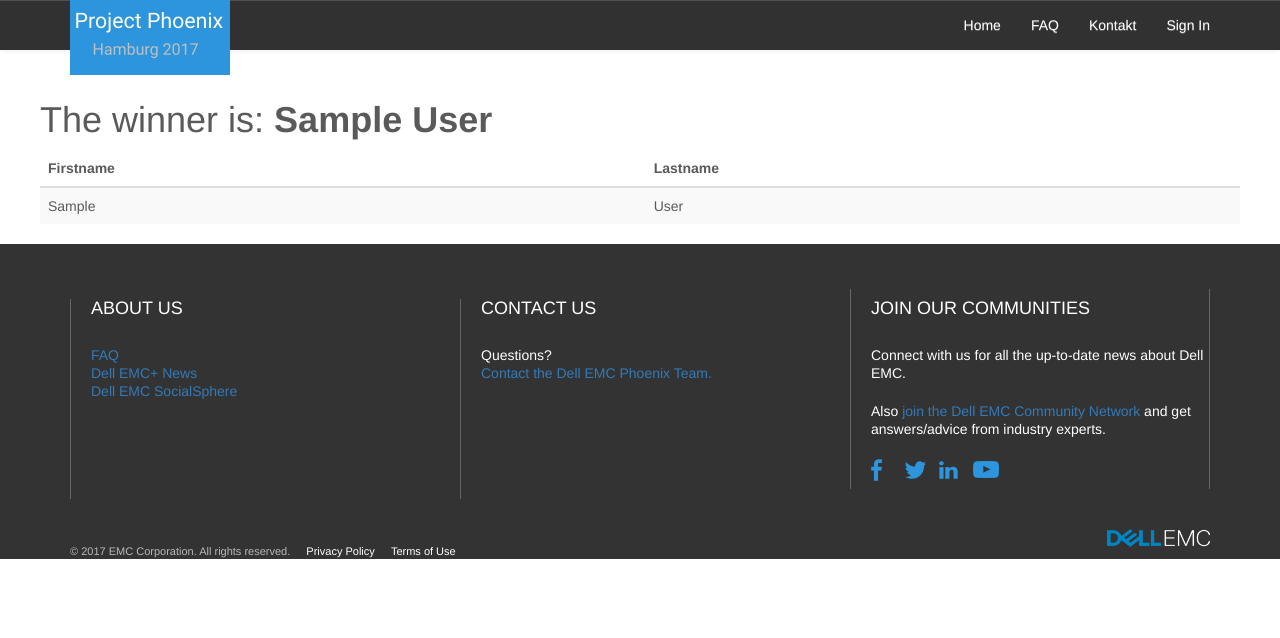
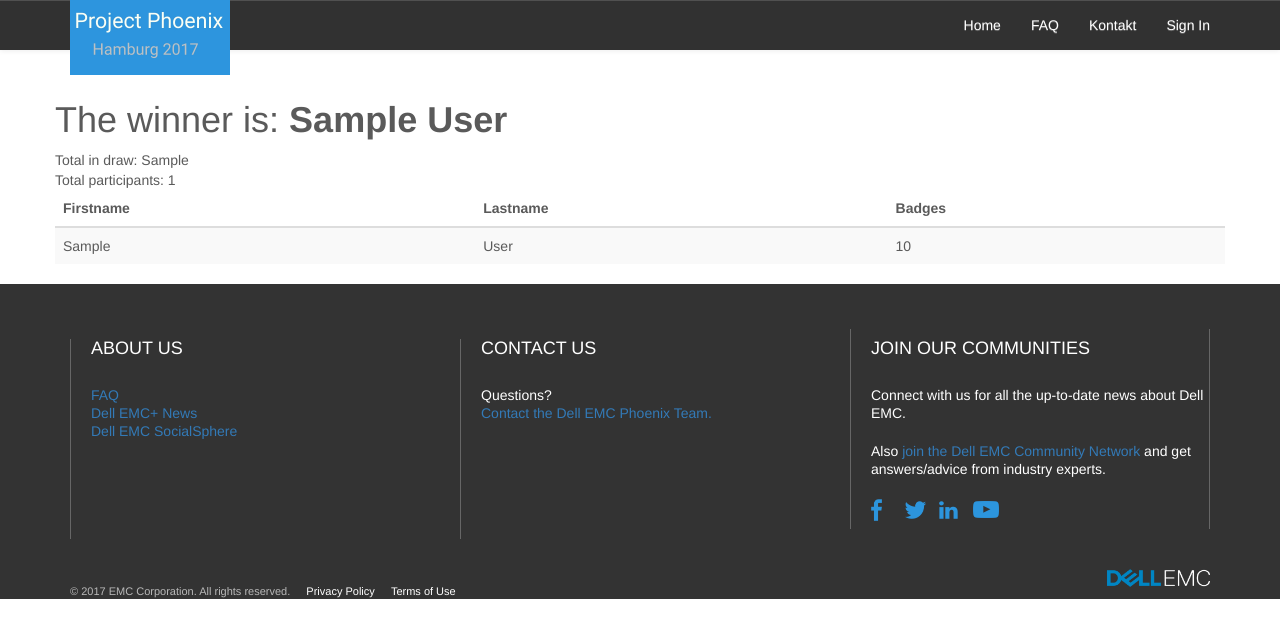
Before and after one commit to vchrisb/emc_phoenix3, a Django app: template templates/boothcrawl/crawlscorelist.html in a window 1280 px wide. Shown: the top 638 px of the page. Run offline with Django 3.2, Linux system fonts and the light colour scheme; the template is opened without the code that fills it: most values are stand-ins (such as "Sample title", 1, 10 or a date in 2020); parts of the project's set-up code (start-up, migrations or seed data) failed here and were passed over; some libraries are stand-ins or nearby versions.

Commit message:
scorelist update

```diff
--- a/templates/boothcrawl/crawlscorelist.html
+++ b/templates/boothcrawl/crawlscorelist.html
@@ -5,15 +5,17 @@
 {% block content %}
 <div class="container">
   <div class="row row-content">
-    <div class="row">
 		<h1> The winner is: <strong>{{ crawl_winner.user__first_name }} {{ crawl_winner.user__last_name }} </strong></h1>
-    </div>
-	<div class="row">
+		Total in draw: {{ crawl_winner_nr}} </br>
+		{% with total=CrawledBadgeList.count %}
+		Total participants: {{ total }}
+		{% endwith %}
 		<table class="table table-striped">
 			<thead>
 			  <tr>
 				<th>Firstname</th>
 				<th>Lastname</th>
+				<th>Badges</th>
 			  </tr>
 			</thead>
 			<tbody>
@@ -21,11 +23,11 @@
 			  <tr>
 				<td>{{ crawl.user__first_name }}</td>
 				<td>{{ crawl.user__last_name }}</td>
+				<td>{{ crawl.total }}</td>
 			  </tr>
 			{% endfor %}
 			</tbody>
 		</table>
-	</div>
   </div>
 </div>
 {% endblock %}
```
Also changed, not shown: boothcrawl/views.py (+10 -3 lines).
